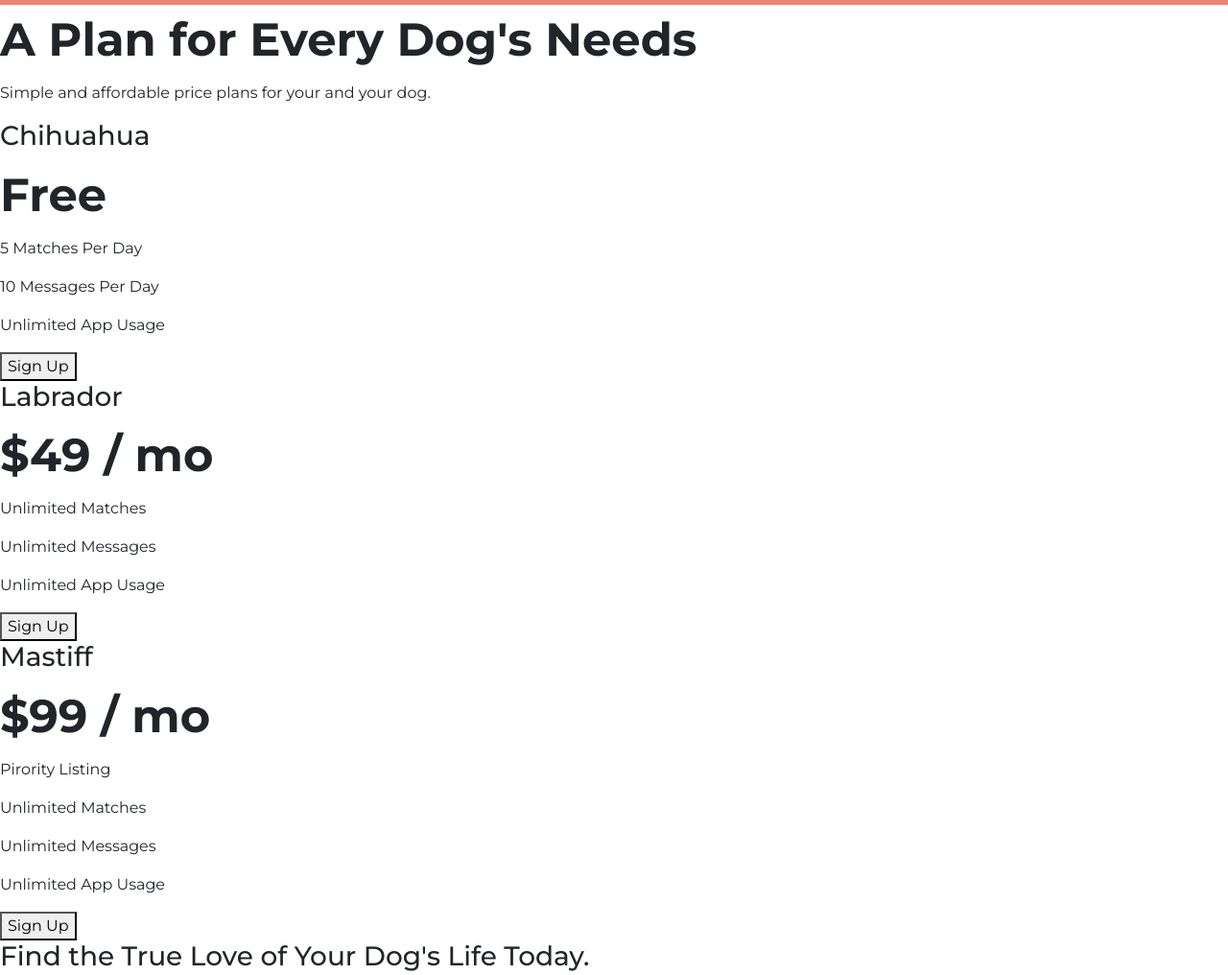
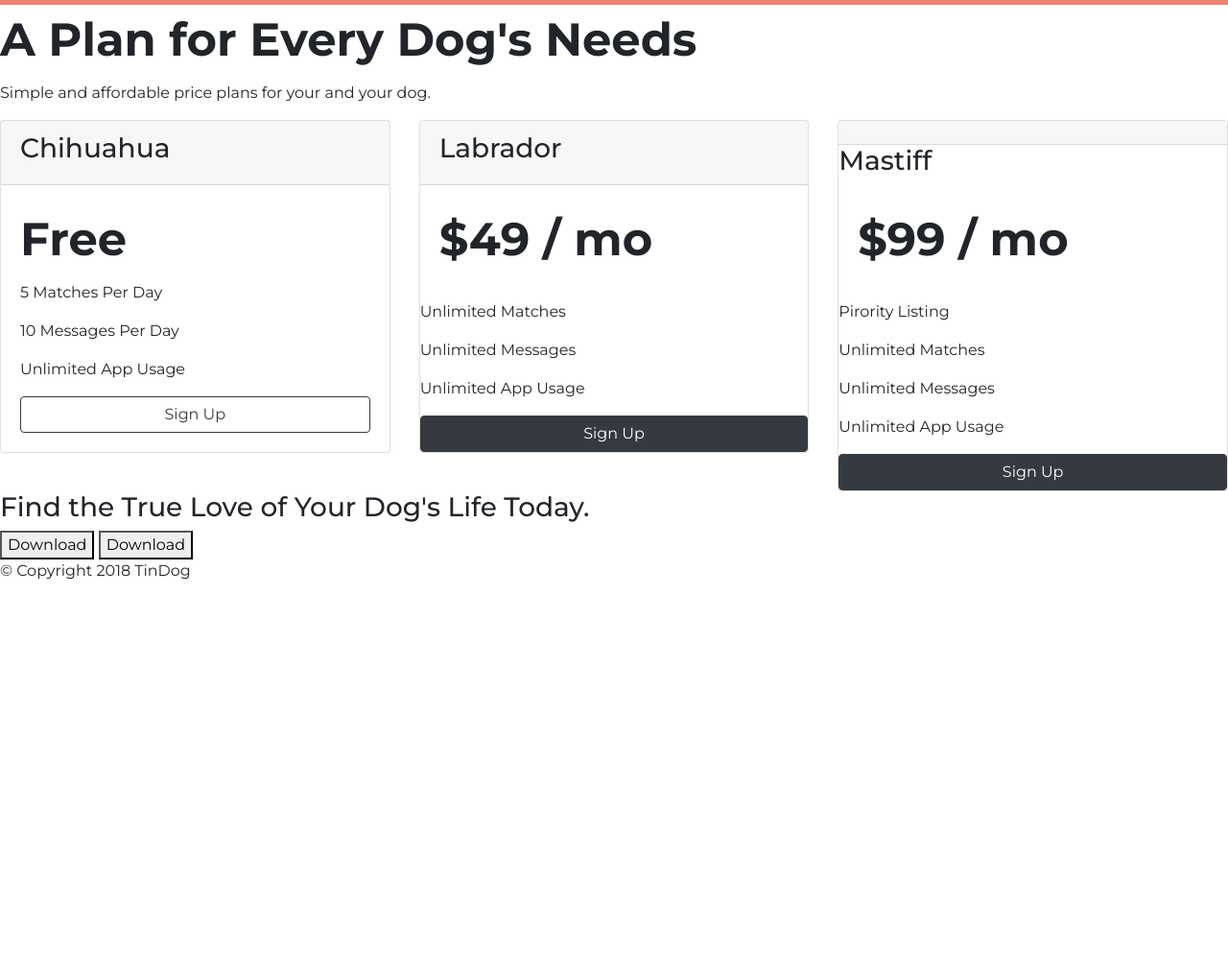
Before and after one commit to ultrex22/TinDog, a plain HTML site: page index.html in a window 1280 px wide. Shown: the part 1960-2976 px from the top of the page at 96% size. After the commit the page ends 2583 px from the top, so only its background shows below. Drawn offline with nearby package versions, Linux system fonts and the light colour scheme.

Commit message:
pricing section styled

```diff
--- a/index.html
+++ b/index.html
@@ -189,27 +189,55 @@
             <h2>A Plan for Every Dog's Needs</h2>
             <p>Simple and affordable price plans for your and your dog.</p>
 
+            <div class="row">
+                <div class="pricing-col col-lg-4 col-md-6">
+                    <div class="card">
+                        <div class="card-header">
                             <h3>Chihuahua</h3>
+                        </div>
+                        <div class="card-body">
                             <h2>Free</h2>
                             <p>5 Matches Per Day</p>
                             <p>10 Messages Per Day</p>
                             <p>Unlimited App Usage</p>
-            <button type="button">Sign Up</button>
-
+                            <!-- <button type="button">Sign Up</button> -->
+                            <a href="#" class="btn btn-outline-dark w-100"
+                                >Sign Up</a
+                            >
+                        </div>
+                    </div>
+                </div>
+                <div class="pricing-col col-lg-4 col-md-6">
+                    <div class="card">
+                        <div class="card-header">
                             <h3>Labrador</h3>
-            <h2>$49 / mo</h2>
+                        </div>
+                        <div>
+                            <h2 class="card-body">$49 / mo</h2>
                             <p>Unlimited Matches</p>
                             <p>Unlimited Messages</p>
                             <p>Unlimited App Usage</p>
-            <button type="button">Sign Up</button>
-
+                            <!-- <button type="button">Sign Up</button> -->
+                            <a href="#" class="btn btn-dark w-100">Sign Up</a>
+                        </div>
+                    </div>
+                </div>
+                <div class="pricing-col col-lg-4">
+                    <div class="card">
+                        <div class="card-header"></div>
+                        <div>
                             <h3>Mastiff</h3>
-            <h2>$99 / mo</h2>
+                            <h2 class="card-body">$99 / mo</h2>
                             <p>Pirority Listing</p>
                             <p>Unlimited Matches</p>
                             <p>Unlimited Messages</p>
                             <p>Unlimited App Usage</p>
-            <button type="button">Sign Up</button>
+                            <!-- <button type="button">Sign Up</button> -->
+                            <a href="#" class="btn btn-dark w-100">Sign Up</a>
+                        </div>
+                    </div>
+                </div>
+            </div>
         </section>
 
         <!-- Call to Action -->
```
Lines whose indentation alone changed are shown as unchanged.
